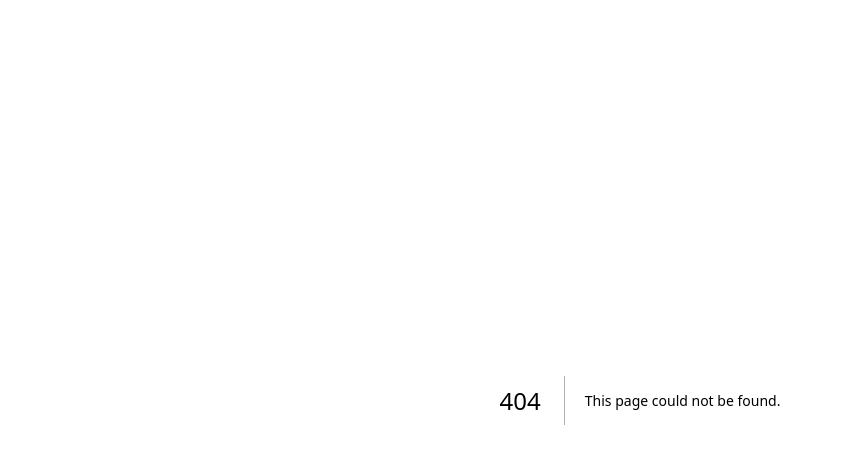
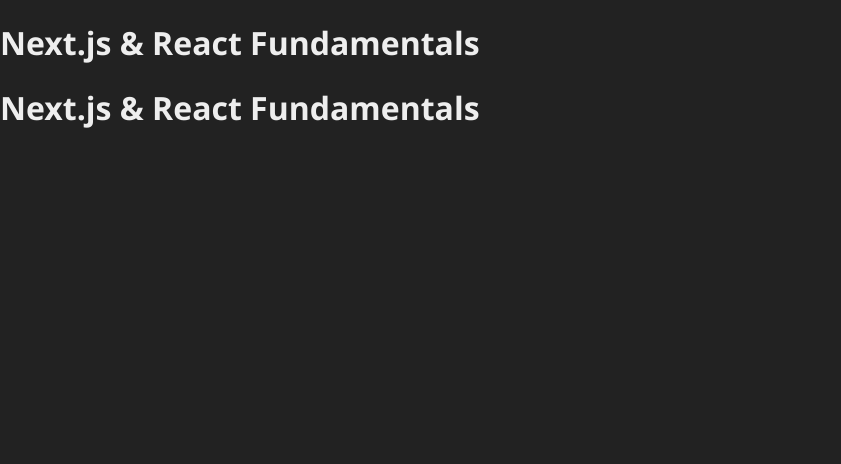
Before and after one commit to NetoJL/NextJS-Fundamentals, a Next.js app: page /example in a window 1280 px wide. Before the commit this address had no page. Shown: the top 464 px of the page, without its empty margins (0-841 px from the left). Built offline with nearby package versions, Linux system fonts and the light colour scheme.

Commit message:
example page created

```diff
--- /dev/null
+++ b/src/pages/example.jsx
@@ -0,0 +1,10 @@
+import Header from "@/components/Header";
+
+export default function Example() {
+	return (
+		<>
+			<Header />
+			<Header />
+		</>
+	);
+}
```
